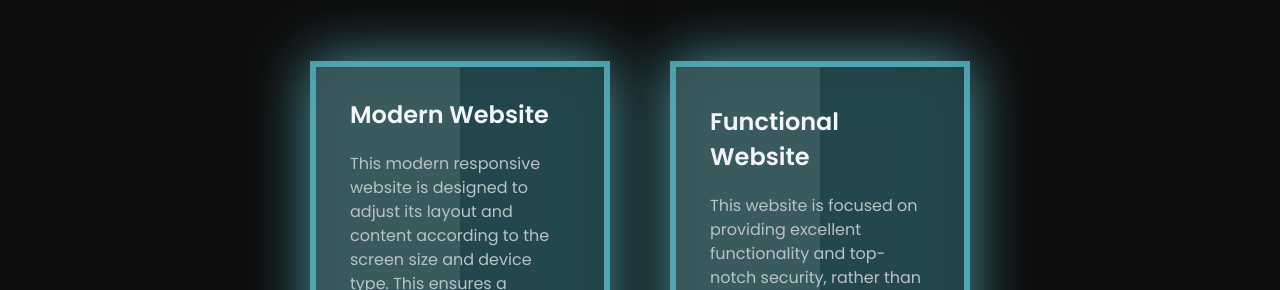
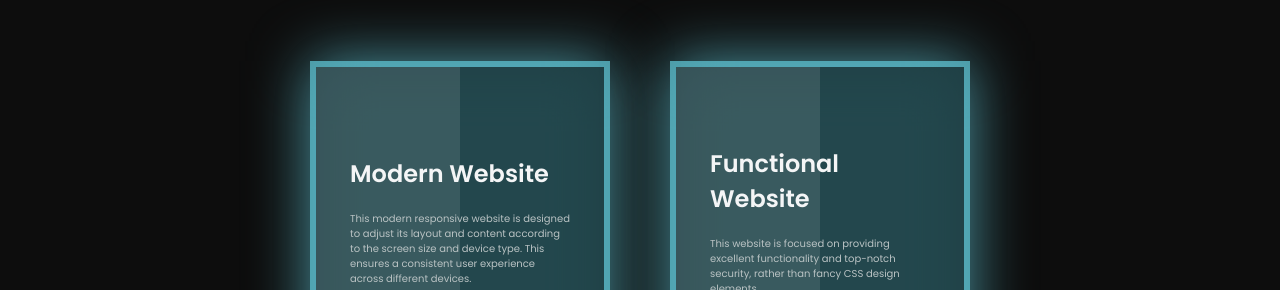
Before and after one commit to andilosing/andilosing.github.io, a plain HTML site: page index.html in a window 1280 px wide. Shown: the part 2148-2438 px from the top of the page. Drawn offline with nearby package versions, Linux system fonts and the light colour scheme; a script that the page names is missing.

Commit message:
fixed project section

```diff
--- a/css/style.css
+++ b/css/style.css
@@ -879,6 +879,12 @@ align-items: center;
 
 }
 
+@media screen and (max-width: 4000px) {
+.project_card-box .content p{
+  font-size: 10px;
+}
+}
+
 
 
 /* medium device  */
```
